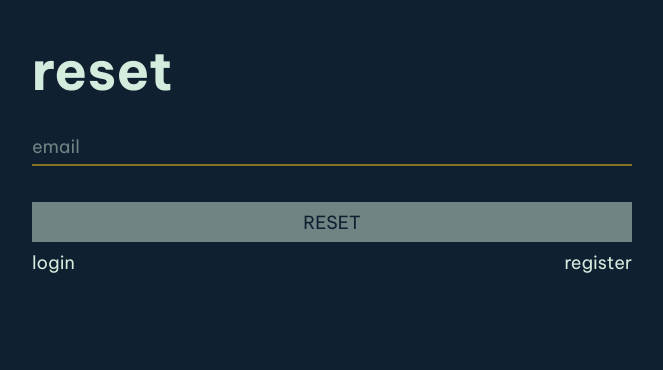
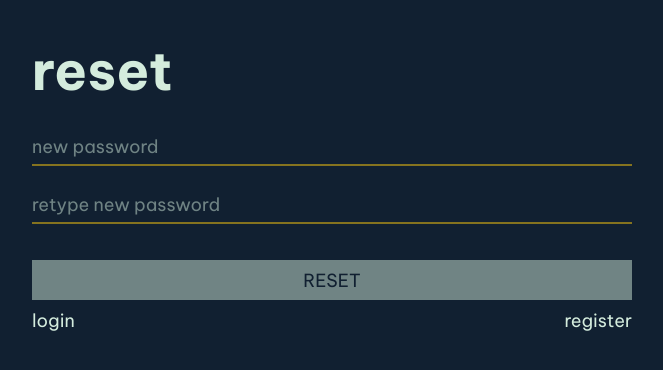
Before and after one commit to lusinger/getfit-app, an Angular app: page /reset in a window 1280 px wide. Shown: the top 370 px of the page, without its empty margins (308-971 px from the left). Built offline with nearby package versions, Linux system fonts and the light colour scheme.

Commit message:
Add form to send mail and form to send new password
-The two different forms get displayed depending on the form state

```diff
--- a/src/app/features/reset/reset.component.html
+++ b/src/app/features/reset/reset.component.html
@@ -1,12 +1,24 @@
 <div class="reset-container">
   <h1 getfitTypewriter initialText={{formTitle}} targetText="reset" class="reset-title light" (textChanged)="onTextChanged($event)">{{formTitle}}</h1>
-  <form class="reset-form">
+  <form *ngIf="false" [formGroup]="resetForm" class="reset-form" (ngSubmit)="onMailSubmit()">
     <label class="input-field light mt1">
-      <input type="email" placeholder="email">
+      <input formControlName="mail" type="email" placeholder="email">
       <span>email</span>
     </label>
     <p class="error-message mt1">{{errorMessage}}</p>
-    <button class="light mt1" type="submit">reset</button>
+    <button [disabled]="!resetForm.valid" class="light mt1" type="submit">reset</button>
+  </form>
+  <form *ngIf="true" [formGroup]="passwordForm" class="password-form" (ngSubmit)="onPasswordSubmit()">
+    <label class="input-field light mt1">
+      <input formControlName="password" type="password" placeholder="new password">
+      <span>new password</span>
+    </label>
+    <label class="input-field light mt1">
+      <input formControlName="retype" type="password" placeholder="retype new password">
+      <span>retype new password</span>
+    </label>
+    <p class="error-message mt1">{{errorMessage}}</p>
+    <button [disabled]="!passwordForm.valid" class="light mt1" type="submit">reset</button>
   </form>
   <div class="reset-footer mt05">
     <a class="light" href="#">login</a>
--- a/src/app/features/reset/reset.component.ts
+++ b/src/app/features/reset/reset.component.ts
@@ -1,4 +1,7 @@
 import { Component, OnInit } from '@angular/core';
+import { FormGroup, FormControl, Validators } from '@angular/forms';
+
+import { checkPassword } from 'src/app/validators/check-password';
 
 @Component({
   selector: 'getfit-reset',
@@ -6,6 +9,15 @@ import { Component, OnInit } from '@angular/core';
   styleUrls: ['./reset.component.sass']
 })
 export class ResetComponent implements OnInit {
+  resetForm = new FormGroup({
+    mail: new FormControl('', [Validators.required, Validators.email]),
+  });
+
+  passwordForm = new FormGroup({
+    password: new FormControl('', [Validators.required, Validators.minLength(8)]),
+    retype: new FormControl('', [Validators.required, Validators.minLength(8)]),
+  }, [checkPassword('password', 'retype'), ]);
+
   formTitle: string = 'getfit';
   errorMessage: string = '';
 
@@ -17,4 +29,12 @@ export class ResetComponent implements OnInit {
   onTextChanged($event: string): void{
     this.formTitle = $event;
   }
+
+  onMailSubmit(): void{
+    this.resetForm.reset();
+  }
+
+  onPasswordSubmit(): void{
+    this.passwordForm.reset();
+  }
 }
```
